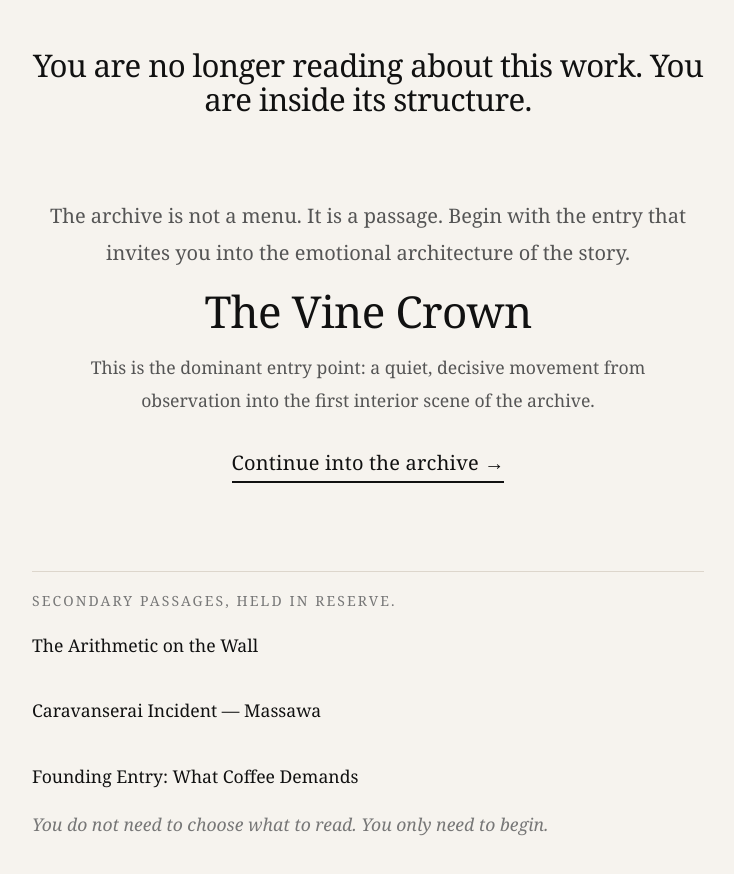
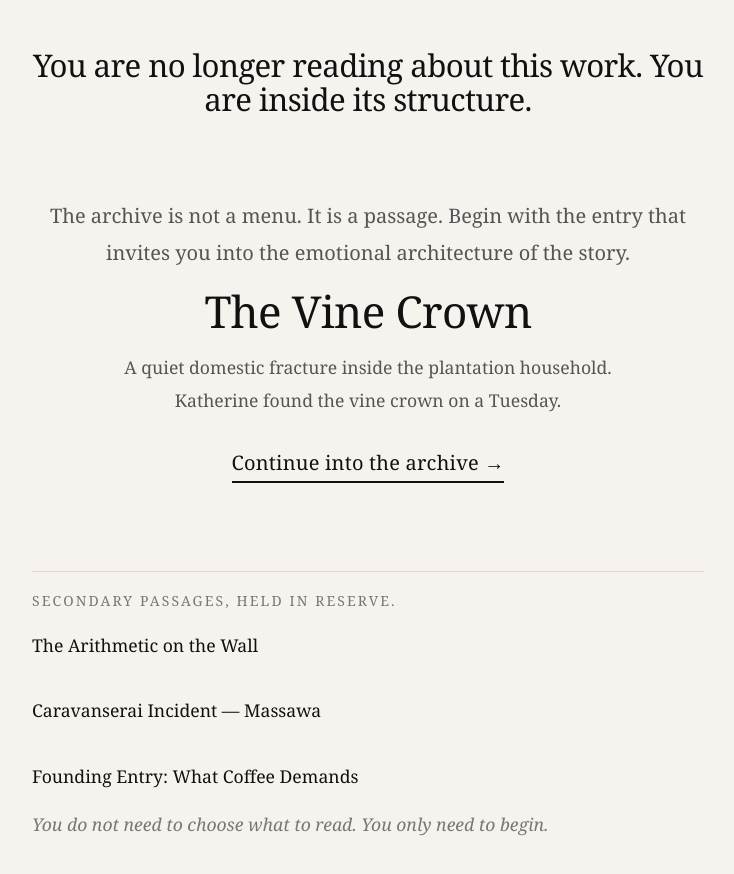
Before and after one commit to dwoods360-cyber/wdblackwoods-site, a Next.js app: page /begin in a window 1280 px wide. Shown: the top 874 px of the page, without its empty margins (272-1006 px from the left). Built offline with nearby package versions, Linux system fonts and the light colour scheme; no server answers.

Commit message:
Refine homepage and begin page copy

```diff
--- a/app/begin/page.tsx
+++ b/app/begin/page.tsx
@@ -16,8 +16,10 @@ export default function BeginPage() {
         </p>
         <h1>The Vine Crown</h1>
         <p className="gateway-lead">
-          This is the dominant entry point: a quiet, decisive movement from
-          observation into the first interior scene of the archive.
+          A quiet domestic fracture inside the plantation household.
+        </p>
+        <p className="gateway-lead">
+          Katherine found the vine crown on a Tuesday.
         </p>
         <Link href="/archive/vine-crown" className="primary-cta">
           Continue into the archive →
--- a/app/page.tsx
+++ b/app/page.tsx
@@ -5,7 +5,7 @@ export default function Home() {
     <main className="home">
       <section>
         <h1>W.D. Blackwoods</h1>
-        <p className="meta">Cinematic historical fiction from the What Coffee Demands universe</p>
+        <p className="meta">From the archive of What Coffee Demands.</p>
       </section>
 
       <section className="threshold">
```
